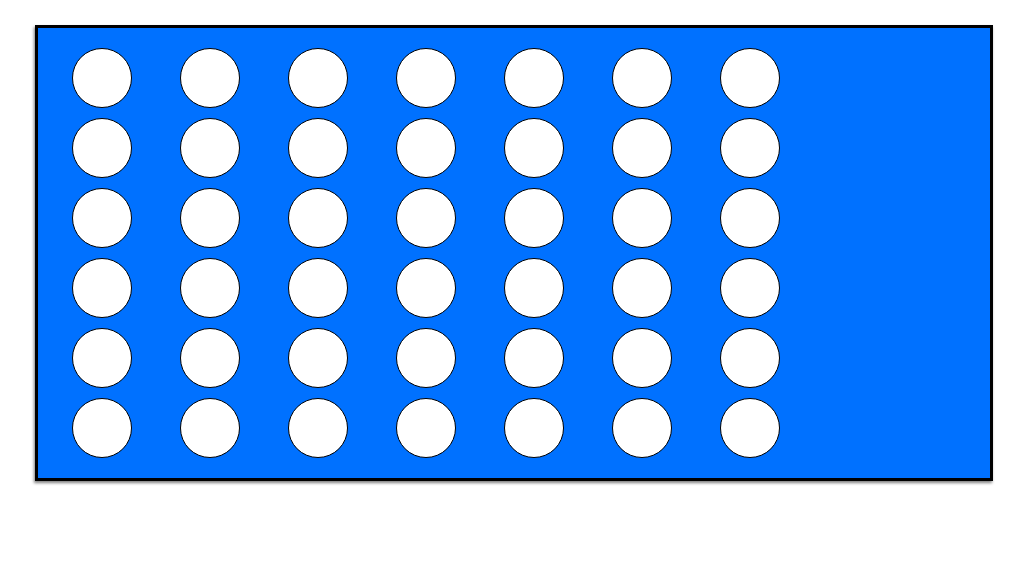
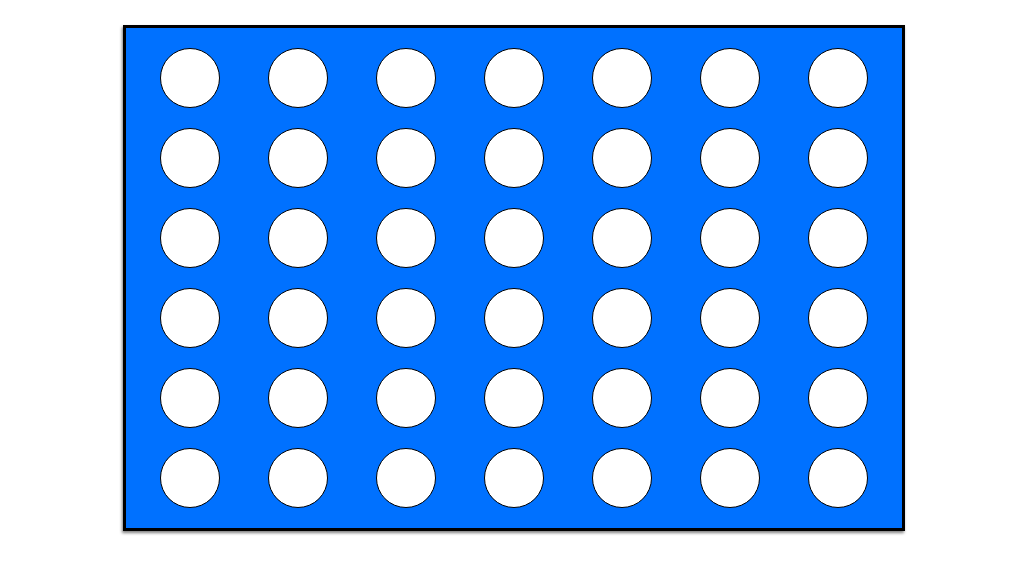
Before and after one commit to xavok/Connect4-react, a React app: page / in a window 1280 px wide. Both pictures are taken after typing "Sample", "Sample" into the empty fields and a click on the button "Submit". Shown: the part 39-612 px from the top of the page, without its empty margins (126-1151 px from the left). Built offline with nearby package versions, Linux system fonts and the light colour scheme.

Commit message:
added few comments and fixed the board to resize to different screens

```diff
--- a/src/components/App.js
+++ b/src/components/App.js
@@ -28,7 +28,7 @@ class App extends Component {
 
     render() {
         return (
-            <div className="ui container">
+            <div className="ui container" style={{textAlign: "center"}}>
                 <Header/>
                 {this.renderBoard()}
                 {this.renderRestart()}
--- a/src/components/Board/Board.css
+++ b/src/components/Board/Board.css
@@ -1,10 +1,10 @@
 .container .board {
     position: relative;
-    display: flex;
+    display: inline-block;
     background-color: #0071ff;
     margin: auto;
-    width: 85%;
     border: 3px solid black;
     padding: 10px;
     box-shadow:-1px 2px 0.2em grey;
+    text-align: center;
 }
--- a/src/components/Board/Cell.css
+++ b/src/components/Board/Cell.css
@@ -5,6 +5,10 @@
     border: 1px solid black;
     margin:10px;
     background-color: white;
+    display: inline-grid;
+}
+.board .col {
+    display: inline-grid;
 }
 .board .cell.black {
     background-color: black;
--- a/src/components/Board/MovingCell.js
+++ b/src/components/Board/MovingCell.js
@@ -6,17 +6,17 @@ import styled, {keyframes} from 'styled-components';
 
 class MovingCell extends Component {
     render() {
-        let color = '', transfer = 10;
         const {game} = this.props;
+        let color = '', transfer =10, leftTransfer = 10;
         if (game.currentPlayer === 1 || game.winner === 2) {
             color = 'red';
         } else if (game.currentPlayer === 2 || game.winner === 1) {
             color = 'black';
         }
-        if(game.winner !== 0) transfer = -35;
+        if(game.winner !== 0) {transfer = -35; leftTransfer = 15.5;}
         const keyFrameExampleOne = keyframes`
-                    0%   {background: ${color}; top: 0px;left: ${game.movingCell.x - 10}px}
-                    100% {background: ${color}; top: ${game.movingCell.y - transfer}px; left: ${game.movingCell.x - 10}px}
+                    0%   {background: ${color}; top: 0px;left: ${game.movingCell.x - leftTransfer}px}
+                    100% {background: ${color}; top: ${game.movingCell.y - transfer}px; left: ${game.movingCell.x - leftTransfer}px}
                 `;
         const Box = styled.div`
                         position:fixed;
--- a/src/components/PlayerForm.js
+++ b/src/components/PlayerForm.js
@@ -17,7 +17,7 @@ class PlayerForm extends Component {
         return (
             <div className={className}>
                 <label>{label}</label>
-                <input {...input} autoComplete="off"/>
+                <input {...input} autoComplete="off" style={{textAlign:"center"}}/>
                 {this.renderError(meta)}
             </div>
         );
@@ -31,7 +31,7 @@ class PlayerForm extends Component {
     render() {
         return (
             <form className="ui form error" onSubmit={this.props.handleSubmit(this.onSubmit)}>
-                <Field name="playerOne" component={this.renderInput} label="Enter Player 1"/>
+                <Field name="playerOne" component={this.renderInput} label="Enter Player 1" />
                 <Field name="playerTwo" component={this.renderInput} label="Enter Player 2"/>
                 <button className="ui button primary">Submit</button>
             </form>
--- a/src/reducers/gameReducer.js
+++ b/src/reducers/gameReducer.js
@@ -16,35 +16,48 @@ export default (state = INITIAL_STATE, action) => {
         case PLAYER_NAMES:
             return {...state, playerOne: action.payload.playerOne, playerTwo: action.payload.playerTwo};
         case ASSIGN_CELL:
+            //Prevent any changes if winner is decided
             if(state.winner !==0) return {...state,currentPlayer: 0};
+            //get values from payload and state
             let {column,row,cell} = action.payload;
             let {currentPlayer, board} = state;
+            let add =0;
+            //get index of the lowest cell in the column
             const index = state.board[column].findIndex(i => i === 0);
+            //assign number of the current player to the cell
             state.board[column][index] = currentPlayer;
-            let add =0;
+            //decide by how much you have to move animation. This is checking which cell was clicked
+            // and if it's not the same one that is lowest open add 80 for each cell.
             if(index !== row) {
-                add = (row-index) * 70;
+                add = (row-index) * 80;
             }
 
+            //get cell that user clicked on and add additional px to the y value.
             const movingCell = cell.current.getBoundingClientRect();
             movingCell.y +=add;
 
+            //checking if we have a winner
+            //setting what winning value looks like for current player
             let winString = Array.apply(null, Array(4).fill(state.currentPlayer)).join(',');
             let columnWin = board[column].join(',').includes(winString);
             let rowWin = board.map(column => column[index]).join(',').includes(winString);
             let diagonalUp = board.map((l, i) => l[index + (i - column)]).join(',').includes(winString);
             let diagonalDown = board.map((l, i) => l[index - (i - column)]).join(',').includes(winString);
 
+            //returning winner if one is found
             if (columnWin || rowWin || diagonalUp || diagonalDown) {
                 return { ...state , winner: currentPlayer, currentPlayer: -1, movingCell };
             }
-
-            let emptyCellCheck= !board.map(col => col.join(',')).join(',').includes('0');
-            if (emptyCellCheck) {
+            //checking if there are any empty cells
+            let cellCheck = board.map(col => col.join(',')).join(',').includes('0');
+            //if all cells are empty return draw.
+            if (!cellCheck) {
                 return { ...state, currentPlayer: 0,movingCell };
             }
+            //otherwise change player
             return {...state, currentPlayer: currentPlayer % 2 + 1, movingCell };
         case NEW_GAME:
+            //restart the game
             return {...INITIAL_STATE, board: _.range(7).map(() => _.times(6, _.constant(0)))};
         default:
             return state;
```
